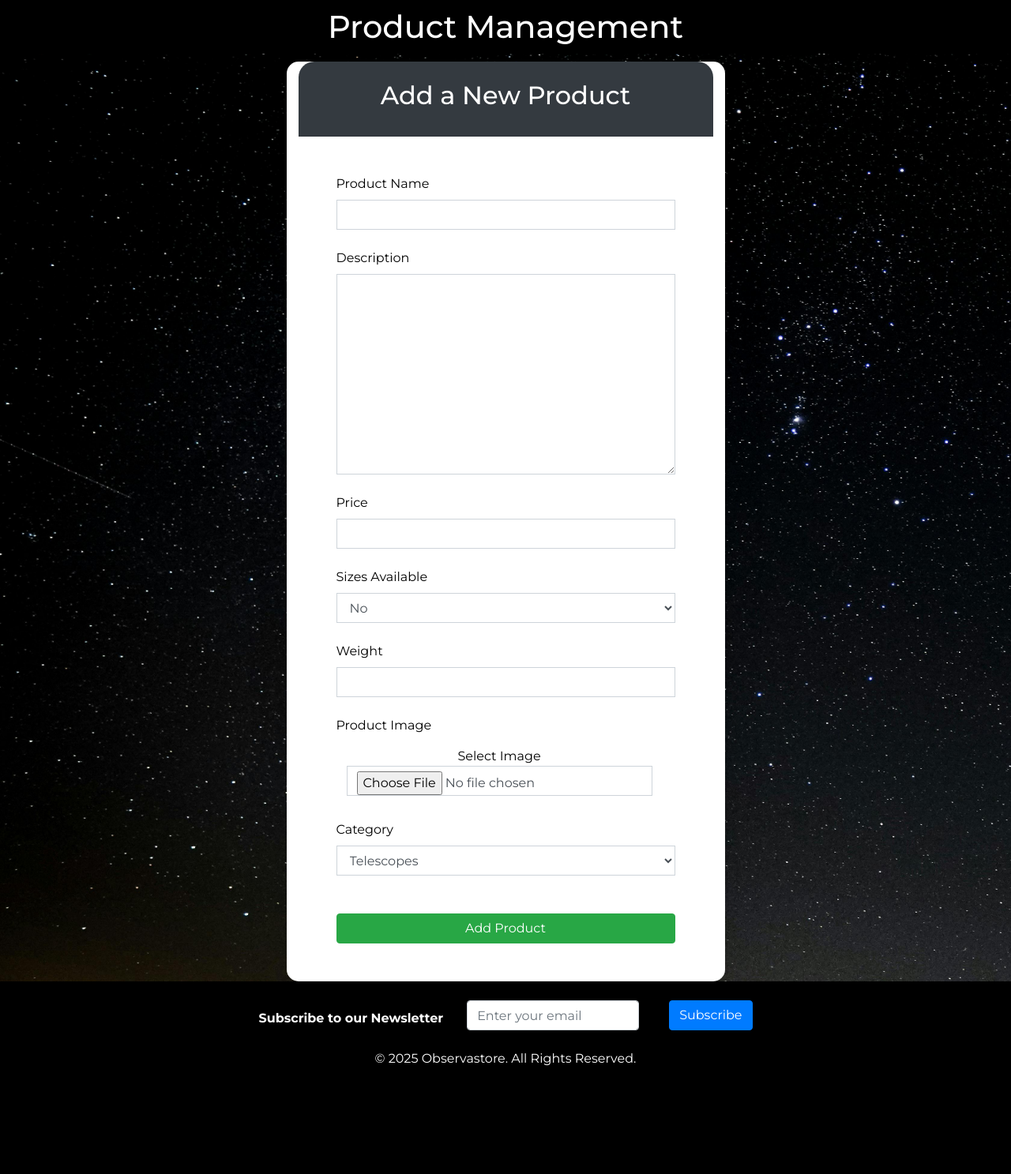
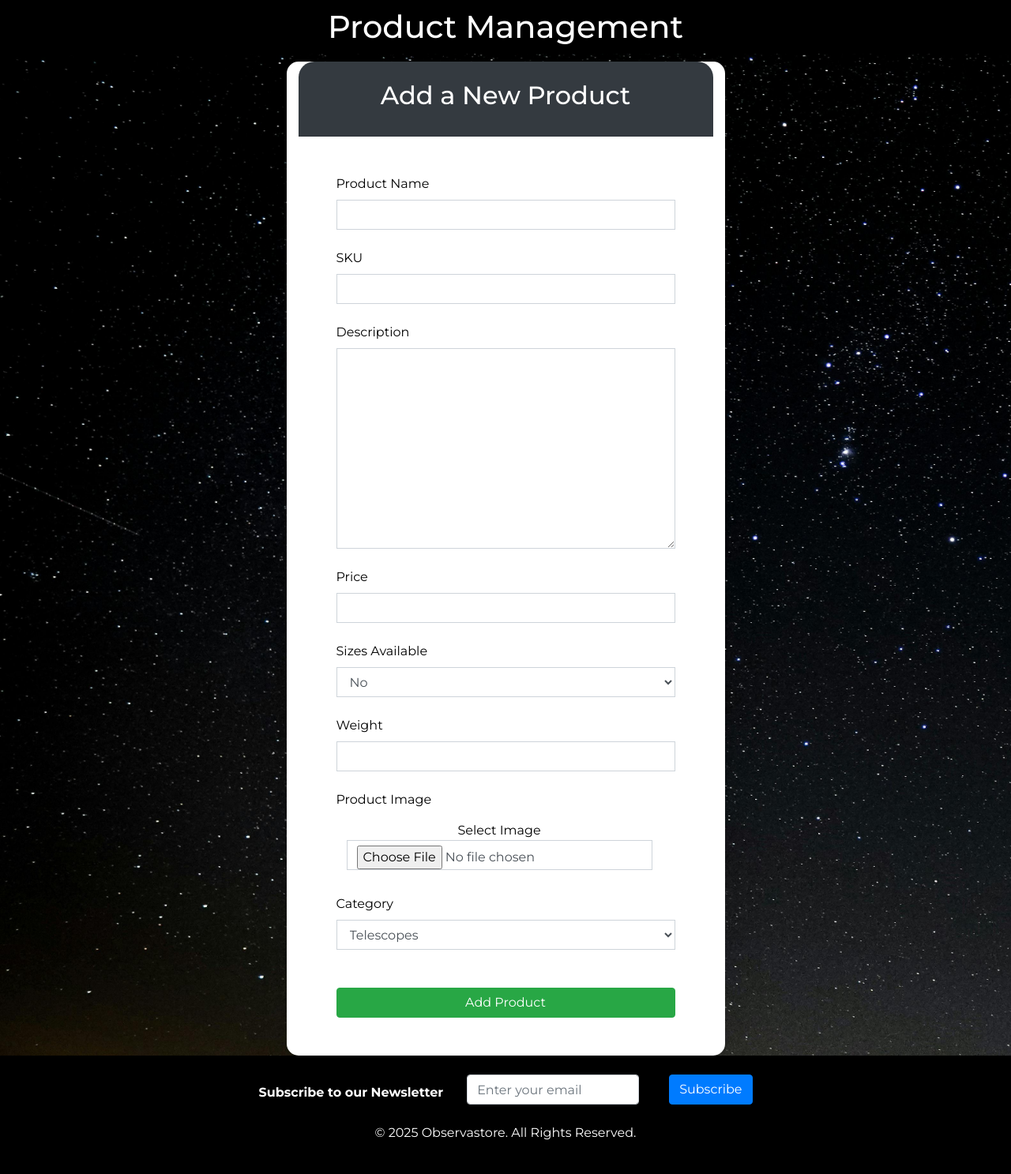
Before and after one commit to mahidaCodeTrained/observastore, a Django app: page /storefront/add/ in a window 1280 px wide. Shown: the part 131-1618 px from the top of the page at 79% size. Before the commit the page ends 1481 px from the top, so only its background shows below. Run offline with Django 5.2, Linux system fonts and the light colour scheme; a user stored in the database is signed in; data comes from the database, SQL or seed files in the repository; some libraries are stand-ins or nearby versions.

Commit message:
Update forms and templates to include SKU

```diff
--- a/storefront/templates/storefront/add_product.html
+++ b/storefront/templates/storefront/add_product.html
@@ -26,6 +26,18 @@
                     {% if form.name.errors %}
                         <div class="text-danger">
                             {% for error in form.name.errors %}
+                                <span class="d-block">{{ error }}</span>
+                            {% endfor %}
+                        </div>
+                    {% endif %}
+                </div>
+
+                <div class="mb-4">
+                    <label for="id_sku" class="form-label">SKU</label>
+                    {{ form.sku }}
+                    {% if form.sku.errors %}
+                        <div class="text-danger">
+                            {% for error in form.sku.errors %}
                                 <span class="d-block">{{ error }}</span>
                             {% endfor %}
                         </div>
--- a/storefront/templates/storefront/product_details.html
+++ b/storefront/templates/storefront/product_details.html
@@ -63,6 +63,7 @@
                                     {% else %}
                                         <p><strong>Size: </strong>N/A</p>
                                     {% endif %}
+                                    <p><strong>SKU: {{product.sku}}</strong></p>
                                     <p><strong>Weight: {{product.weight}}kg</strong></p>
 
                                     <!-- Quantity Header with + and - buttons -->
```
Also changed, not shown: storefront/templates/storefront/edit_product.html (+12 -0 lines).
